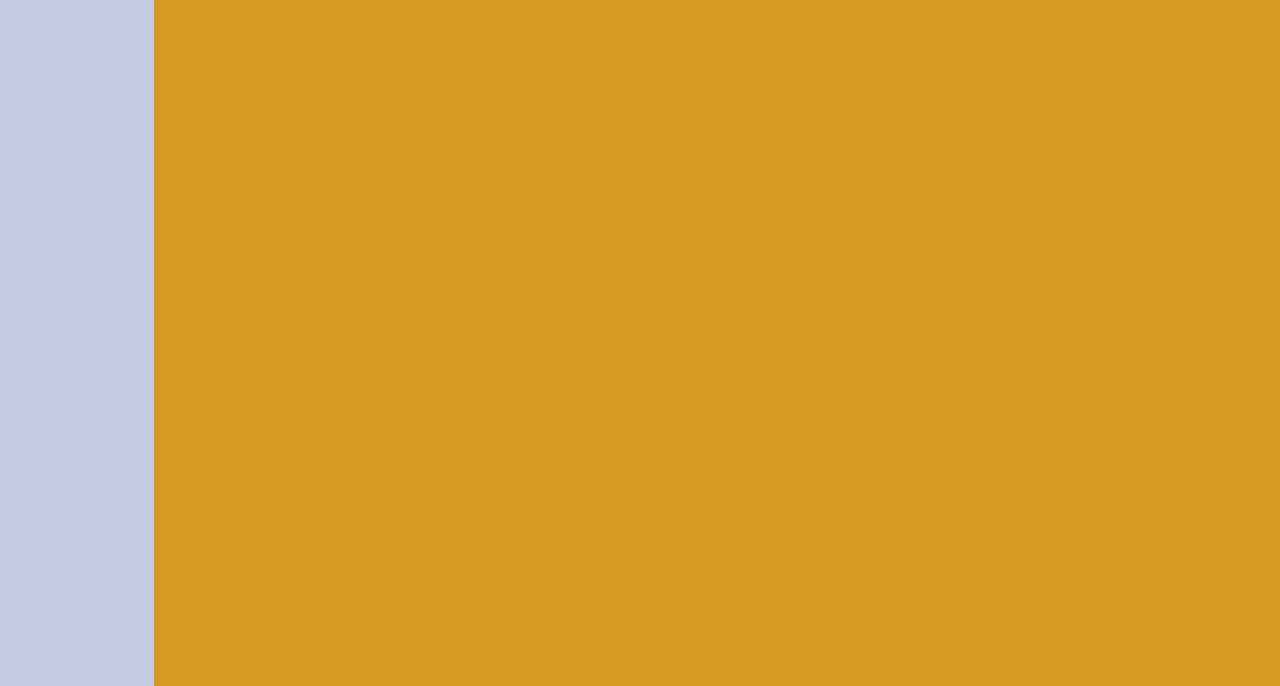
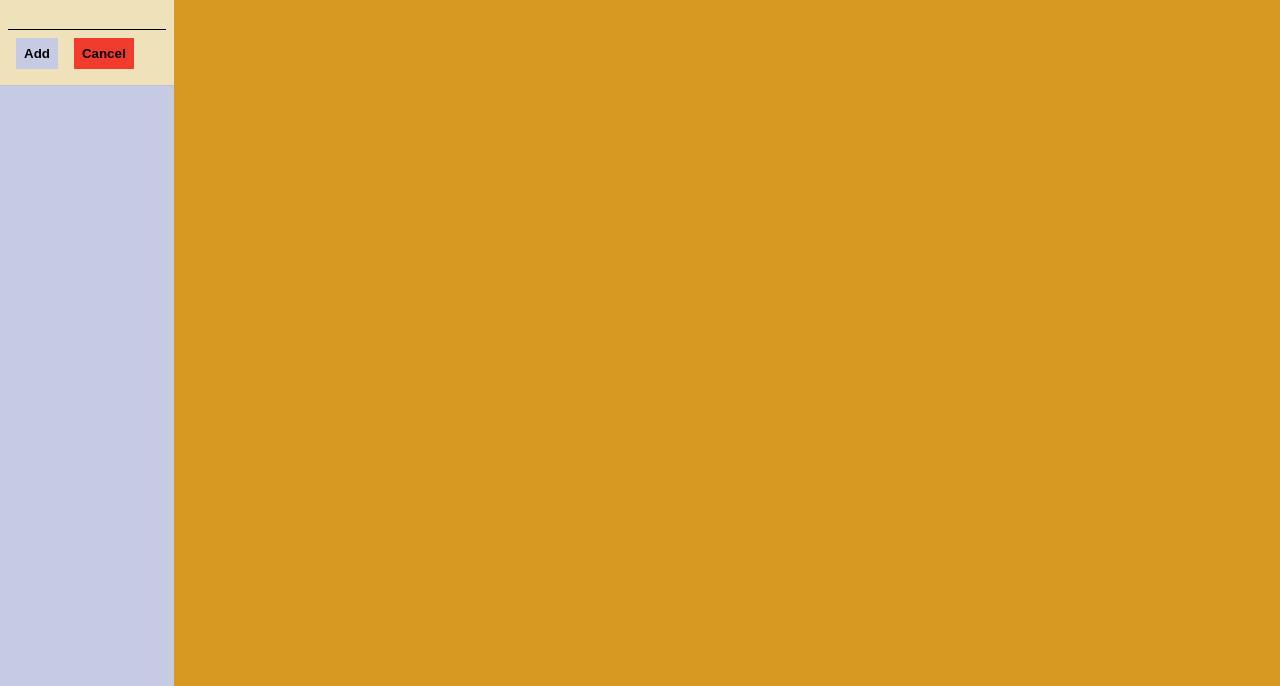
Before and after one commit to aviyacg/task-overflow, a website built with webpack: page dist/index.html in a window 1280 px wide. Both pictures are taken after a click on the button "create new list". Shown: the part 114-800 px from the top of the page. Built offline with Linux system fonts and the light colour scheme.

Commit message:
Add new list form css

```diff
--- a/src/dom.js
+++ b/src/dom.js
@@ -163,6 +163,11 @@ export function loadPage() {
   const NEW_LIST_BUTTON = document.createElement('button');
   NEW_LIST_BUTTON.classList.add('new-list-button');
   NEW_LIST_BUTTON.textContent = 'create new list';
+  NEW_LIST_BUTTON.addEventListener('click', () => {
+    if (!document.querySelector('.new-list-form')) {
+      newListForm();
+    }
+  });
   NAV.appendChild(NEW_LIST_BUTTON);
   // load todoLists ids from storage
   const idList = getIdList();
--- a/src/nav.css
+++ b/src/nav.css
@@ -6,7 +6,7 @@
 }
 
 .nav:hover{
-  background-color: var(--gold);
+  background-color: var(--off-white);
 }
 
 .nav > button{
@@ -24,3 +24,27 @@
   border: none;
   transition: 200ms;
 }
+
+.new-list-form{
+  background-color: var(--off-white);
+  box-shadow: 0px 0px 1px 0px var(--shadow);
+  padding: var(--pad);
+}
+
+.new-list-form input{
+  background-color: transparent;
+  border: none;
+  outline: none;
+  border-bottom: 1px solid black;
+
+  width: 12vw;
+  font-size: 1.2rem;
+  font-weight: bold;
+}
+
+.new-list-form button{
+  margin: var(--pad);
+  padding: var(--pad);
+  border: none;
+  font-weight: bold;
+}
```
Also changed, not shown: dist/main.js.
